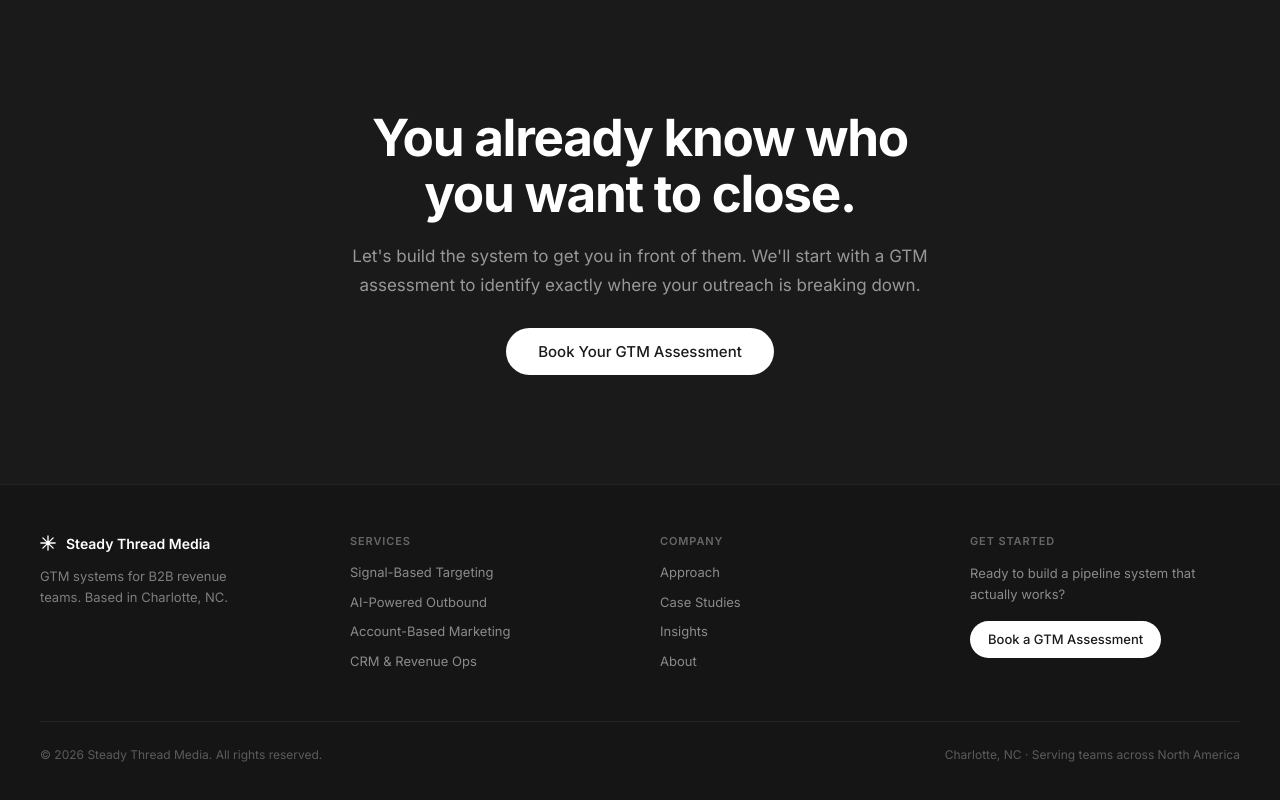
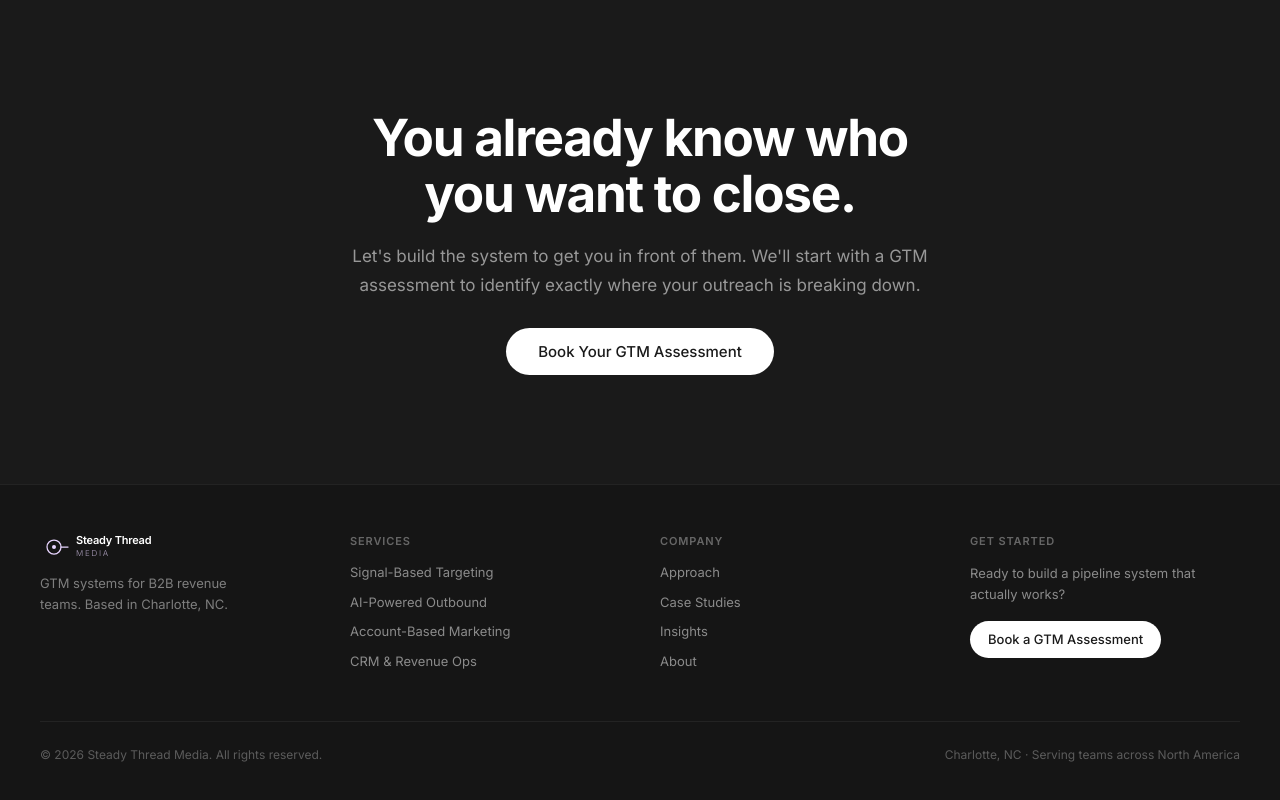
Before and after one commit to webberossi89/steady-thread-media, a Next.js app: page / in a window 1280 px wide. Shown: the part 3924-4724 px from the top of the page. Built offline with nearby package versions, Linux system fonts and the light colour scheme.

Commit message:
Update footer logo and favicon to match thread mark brand
- Replace old asterisk icon in footer with thread mark SVG logo
- Update favicon to icon-only version (no text) for browser tab

Co-Authored-By: Claude Sonnet 4.6 <noreply@anthropic.com>

```diff
--- a/components/Footer.tsx
+++ b/components/Footer.tsx
@@ -32,15 +32,13 @@ export default function Footer() {
               marginBottom: "12px",
             }}
           >
-            <svg width="16" height="16" viewBox="0 0 18 18" fill="none">
-              <path
-                d="M9 1L9 17M1 9L17 9M3.22 3.22L14.78 14.78M14.78 3.22L3.22 14.78"
-                stroke="white"
-                strokeWidth="1.5"
-                strokeLinecap="round"
-              />
+            <svg width="130" height="28" viewBox="0 0 130 28" fill="none" xmlns="http://www.w3.org/2000/svg">
+              <circle cx="14" cy="14" r="7" stroke="#e8d5ff" strokeWidth="1.25" fill="none"/>
+              <circle cx="14" cy="14" r="2" fill="#e8d5ff"/>
+              <line x1="21" y1="14" x2="28" y2="14" stroke="#e8d5ff" strokeWidth="1.25" strokeLinecap="round"/>
+              <text x="36" y="11" fill="white" fontFamily="Inter, sans-serif" fontWeight="600" fontSize="11" letterSpacing="-0.2">Steady Thread</text>
+              <text x="36" y="23" fill="rgba(232,213,255,0.7)" fontFamily="Inter, sans-serif" fontWeight="300" fontSize="8" letterSpacing="0.22em">MEDIA</text>
             </svg>
-            <span style={{ fontWeight: 600, fontSize: "14px" }}>Steady Thread Media</span>
           </Link>
           <p style={{ fontSize: "13px", color: "rgba(255,255,255,0.45)", lineHeight: "1.6", maxWidth: "220px" }}>
             GTM systems for B2B revenue teams. Based in Charlotte, NC.
```
Also changed, not shown: app/favicon.svg.
